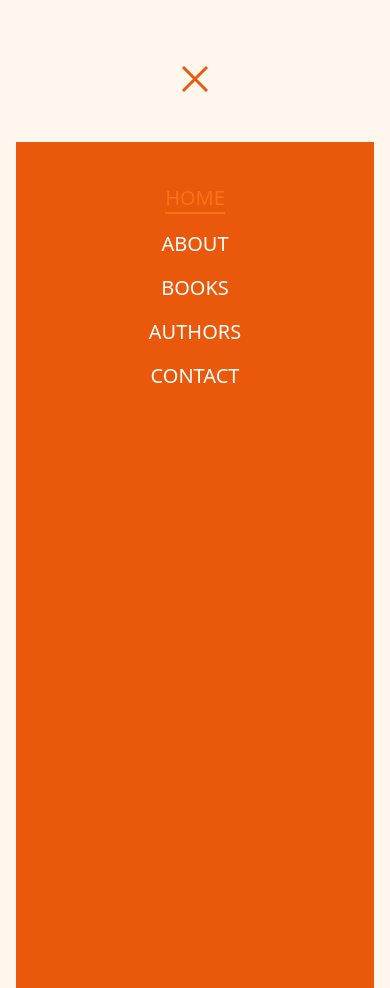
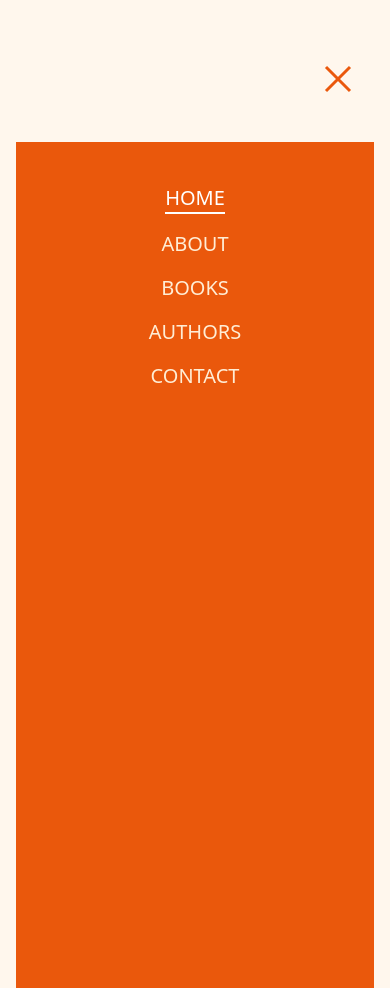
Before and after one commit to fireseasonnow/rainier, a Next.js app: page / in a window 390 px wide. Both pictures are taken after a click on the button "Navigation". Built offline with nearby package versions, Linux system fonts and the light colour scheme.

Commit message:
Change nav colors and some other styling + minor changes

```diff
--- a/components/Navigation/MobileNavButton.tsx
+++ b/components/Navigation/MobileNavButton.tsx
@@ -9,7 +9,7 @@ const MobileNavButton = (props: Props) => {
 
     return (
         <button
-            className="border-0 bg-transparent py-2 leading-none transition-shadow duration-150 ease-in-out lg:hidden hover:text-orange-500"
+            className="border-0 bg-transparent py-2 leading-none transition-shadow duration-150 ease-in-out md:hidden hover:text-orange-500"
             aria-label="Navigation"
             onClick={onClick}
         >
--- a/components/Navigation/NavigationItem.tsx
+++ b/components/Navigation/NavigationItem.tsx
@@ -15,8 +15,8 @@ const NavigationItem = (props: Props) => {
             <a
                 className={`block transition duration-150 ease-in-out ${
                     isActive
-                        ? "border-b-2 border-orange-500 text-orange-500"
-                        : "hover:border-b-2 hover:border-orange-500 focus:border-b-2 focus:border-orange-500 hover:scale-110 hover:text-orange-500"
+                        ? "border-b-2 md:border-orange-500 md:text-orange-500 border-white text-white"
+                        : "hover:border-b-2 md:hover:border-orange-500 focus:border-b-2 md:focus:border-orange-500 hover:scale-110 md:hover:text-orange-500 hover:text-white focus:text-white hover:border-white focus:border-white"
                 }`}
                 href="#!"
                 onClick={onClick}
--- a/components/Navigation/index.tsx
+++ b/components/Navigation/index.tsx
@@ -5,40 +5,6 @@ import MobileNavButton from "./MobileNavButton";
 import { useState } from "react";
 
 const navigationItems = ["HOME", "ABOUT", "BOOKS", "AUTHORS", "CONTACT"];
-
-// const Navigation = () => {
-//     const [isActive, setIsActive] = useState("HOME");
-//     const [isMobileMenuOpen, setMobileMenuOpen] = useState(false);
-
-//     const handleMobileMenuToggle = () => {
-//         setMobileMenuOpen(!isMobileMenuOpen);
-//     };
-
-//     return (
-//         <header className="top-0 sticky z-10">
-//             <nav className="h-32 flex text-orange-600 text-xl border-b-2 border-orange-600 items-center">
-//                 <div className="flex px-6 max-sm:px-3 justify-center w-full h-full">
-//                     <MobileNavButton  isOpen={isMobileMenuOpen}
-//                         onClick={handleMobileMenuToggle}/>
-//                     <div className="hidden lg:flex border-x-2 border-orange-600 px-6">
-//                         <ul className="flex items-center gap-24">
-//                             {navigationItems.map((item: string) => (
-//                                 <NavigationItem
-//                                     key={item}
-//                                     name={item}
-//                                     isActive={isActive === item}
-//                                     onClick={()=>setIsActive(item)}
-//                                 />
-//                             ))}
-//                         </ul>
-//                     </div>
-//                 </div>
-//             </nav>
-//         </header>
-//     );
-// };
-
-// export default Navigation;
 
 
 const Navigation = () => {
@@ -49,33 +15,32 @@ const Navigation = () => {
         setMobileMenuOpen(!isMobileMenuOpen);
     };
 
+    const handleNavItemClick = (item: string) => {
+        setIsActive(item);
+    };
+
+    const mappedNavItems = navigationItems.map((item: string) => (
+        <NavigationItem
+            key={item}
+            name={item}
+            isActive={isActive === item}
+            onClick={() => handleNavItemClick(item)}
+        />
+    ));
+
     return (
         <header className="top-0 sticky z-10">
-            <nav className="h-32 flex text-orange-600 text-xl border-b-2 border-orange-600 items-center">
-                <div className="flex px-6 max-sm:px-3 justify-center w-full h-full">
+            <nav className="h-32 flex text-orange-600 text-xl border-b-2 border-orange-600">
+                <div className="flex px-6 max-sm:px-3 md:justify-center justify-end w-full h-full">
                     <MobileNavButton isOpen={isMobileMenuOpen} onClick={handleMobileMenuToggle} />
-                    <div className={`lg:hidden ${isMobileMenuOpen ? "block" : "hidden"}`}>
-                        <ul className="flex flex-col items-center gap-4 bg-orange-600 text-white w-full h-screen absolute top-0 left-0 pt-10 mt-32">
-                            {navigationItems.map((item: string) => (
-                                <NavigationItem
-                                    key={item}
-                                    name={item}
-                                    isActive={isActive === item}
-                                    onClick={() => setIsActive(item)}
-                                />
-                            ))}
+                    <div className={`md:hidden ${isMobileMenuOpen ? "block" : "hidden"}`}>
+                        <ul className="flex flex-col items-center gap-4 bg-orange-600 text-orange-100 w-full h-screen absolute top-0 left-0 pt-10 mt-32">
+                            {mappedNavItems}
                         </ul>
                     </div>
-                    <div className="hidden lg:flex border-x-2 border-orange-600 px-6">
+                    <div className="hidden md:flex border-x-2 border-orange-600 px-6">
                         <ul className="flex items-center gap-24">
-                            {navigationItems.map((item: string) => (
-                                <NavigationItem
-                                    key={item}
-                                    name={item}
-                                    isActive={isActive === item}
-                                    onClick={() => setIsActive(item)}
-                                />
-                            ))}
+                            {mappedNavItems}
                         </ul>
                     </div>
                 </div>
```
